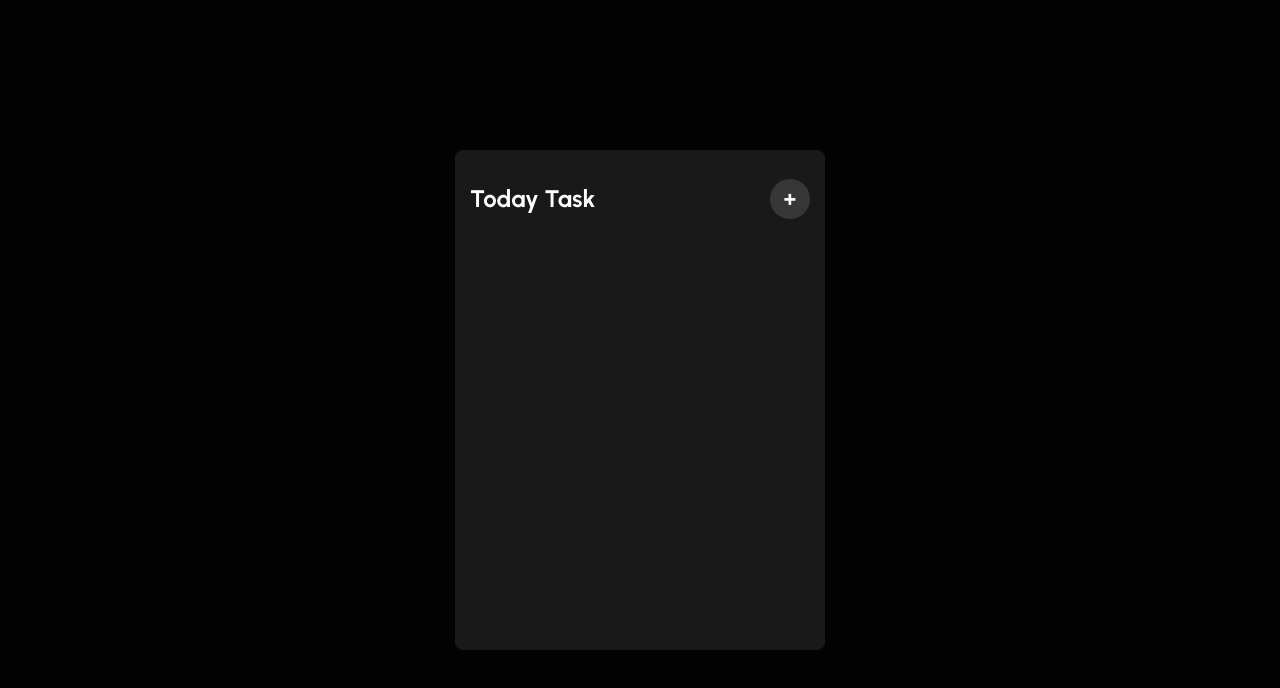
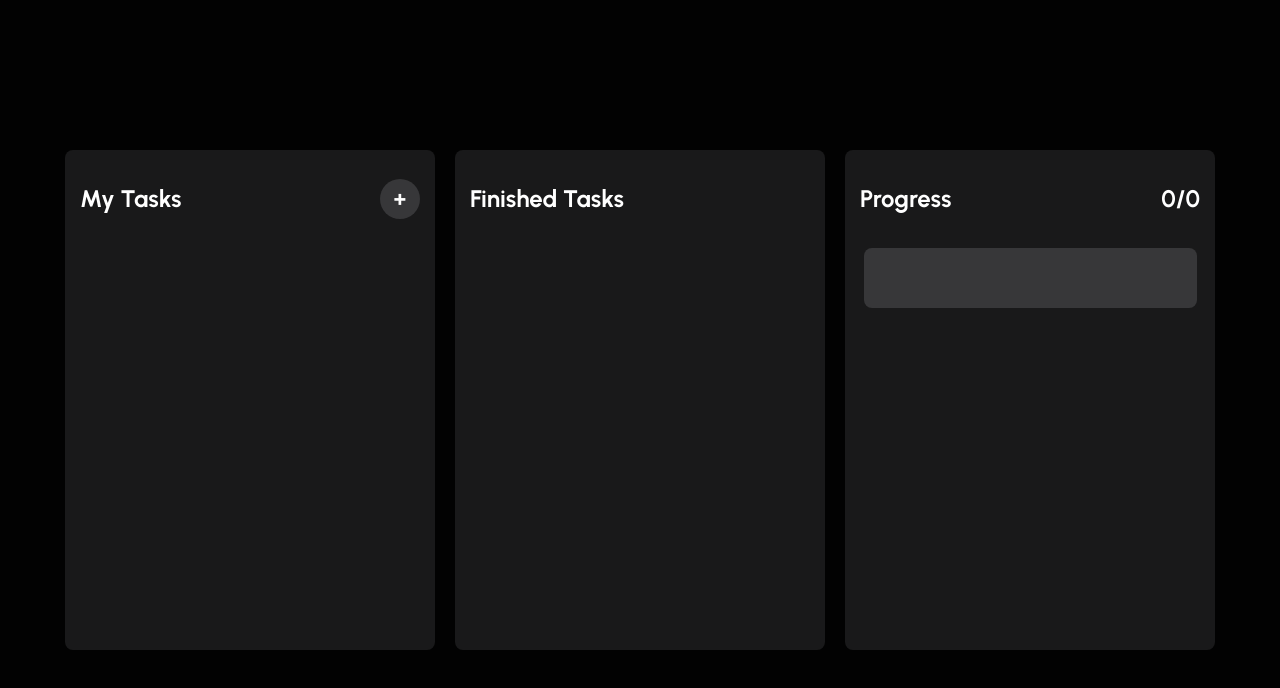
Before and after one commit to 2piradrian/to-do-searchbar, a React (Create React App) app: page / in a window 1280 px wide. Shown: the top 688 px of the page. Built offline with nearby package versions, Linux system fonts and the light colour scheme.

Commit message:
useTasks

```diff
--- a/src/Components/Home/Home.jsx
+++ b/src/Components/Home/Home.jsx
@@ -6,24 +6,50 @@ import TaskContainer from "../TaskContainer/TaskContainer";
 import { AddButton, Title, TitleContainer } from "./HomeSt";
 import { useDispatch, useSelector } from "react-redux";
 import { open_modal } from "../../Redux/Actions/creators";
+import { useTasks } from "../../Hooks/useTasks";
+import Progress from "../Progress/Progress";
 
 function Home() {
 	const modal = useSelector((state) => state.modal);
 	const tasks = useSelector((state) => state.tasks);
 	const dispatch = useDispatch();
 
+	const { inProgress, finished } = useTasks();
+
 	return (
 		<>
 			<TaskContainer>
 				<TitleContainer>
-					<Title>Today Task</Title>
+					<Title>My Tasks</Title>
 					<AddButton onClick={() => dispatch(open_modal())}>+</AddButton>
 				</TitleContainer>
 				<ScrolleableCard>
-					{tasks.length > 0 &&
-						tasks.map((task) => {
+					{inProgress.length > 0 &&
+						inProgress.map((task) => {
 							return <Task {...task} key={task.id} />;
 						})}
+				</ScrolleableCard>
+			</TaskContainer>
+			<TaskContainer>
+				<TitleContainer>
+					<Title>Finished Tasks</Title>
+				</TitleContainer>
+				<ScrolleableCard>
+					{finished.length > 0 &&
+						finished.map((task) => {
+							return <Task {...task} key={task.id} />;
+						})}
+				</ScrolleableCard>
+			</TaskContainer>
+			<TaskContainer>
+				<TitleContainer>
+					<Title>Progress</Title>
+					<Title>
+						{finished.length}/{tasks.length}
+					</Title>
+				</TitleContainer>
+				<ScrolleableCard>
+					<Progress />
 				</ScrolleableCard>
 			</TaskContainer>
 			{modal && <ModalForm />}
--- /dev/null
+++ b/src/Components/Progress/Progress.jsx
@@ -0,0 +1,14 @@
+import React from "react";
+import { ProgressBox, ProgressContent, ProgressName } from "./ProgressSt";
+
+function Progress(props) {
+	return (
+		<ProgressBox>
+			<ProgressContent>
+				<ProgressName></ProgressName>
+			</ProgressContent>
+		</ProgressBox>
+	);
+}
+
+export default Progress;
--- /dev/null
+++ b/src/Components/Progress/ProgressSt.js
@@ -0,0 +1,27 @@
+import styled from "styled-components";
+
+export const ProgressBox = styled.div`
+	height: 60px;
+	width: 90%;
+	padding: 10px 20px;
+	border-radius: 8px;
+	display: flex;
+	justify-content: space-between;
+	align-items: center;
+	background-color: ${(props) => props.theme.tertiaryBackground};
+`;
+
+export const ProgressContent = styled.div`
+	height: 100%;
+	width: auto;
+	display: flex;
+	flex-direction: column;
+	justify-content: center;
+	align-items: flex-start;
+`;
+
+export const ProgressName = styled.p`
+	font-size: 16px;
+	font-weight: 500;
+	text-align: start;
+`;
--- a/src/Components/Task/Task.jsx
+++ b/src/Components/Task/Task.jsx
@@ -1,10 +1,10 @@
 import React from "react";
 import { useDispatch } from "react-redux";
-import { delete_task } from "../../Redux/Actions/creators";
-import { TaskBox, TaskContent, TaskDate, TaskName, TrashIcon } from "./TaskSt";
+import { delete_task, finish_task } from "../../Redux/Actions/creators";
+import { ReadyIcon, TaskBox, TaskContent, TaskDate, TaskName, TrashIcon } from "./TaskSt";
 
 function Task(props) {
-	const { name, id, day, snapId, category } = props;
+	const { name, day, category, status } = props;
 	const dispatch = useDispatch();
 	return (
 		<TaskBox>
@@ -14,8 +14,11 @@ function Task(props) {
 					{day}, {category}
 				</TaskDate>
 			</TaskContent>
-			{}
-			<TrashIcon onClick={() => dispatch(delete_task({ id, snapId }))} />
+			{status === "inProgress" ? (
+				<ReadyIcon onClick={() => dispatch(finish_task(props))} />
+			) : (
+				<TrashIcon onClick={() => dispatch(delete_task(props))} />
+			)}
 		</TaskBox>
 	);
 }
--- a/src/Components/Task/TaskSt.js
+++ b/src/Components/Task/TaskSt.js
@@ -1,5 +1,6 @@
 import styled from "styled-components";
 import { FaTrashAlt } from "react-icons/fa";
+import { GoCheck } from "react-icons/go";
 
 export const TaskBox = styled.div`
 	height: 60px;
@@ -36,3 +37,8 @@ export const TrashIcon = styled(FaTrashAlt)`
 	font-size: 18px;
 	cursor: pointer;
 `;
+
+export const ReadyIcon = styled(GoCheck)`
+	font-size: 25px;
+	cursor: pointer;
+`;
--- /dev/null
+++ b/src/Hooks/useTasks.js
@@ -0,0 +1,19 @@
+import { useEffect, useState } from "react";
+import { useSelector } from "react-redux";
+
+export function useTasks() {
+	const [inProgress, setInProgress] = useState([]);
+	const [finished, setFinished] = useState([]);
+
+	const state = useSelector((state) => state.tasks);
+
+	useEffect(() => {
+		const tasksInProgress = state.filter((task) => task.status === "inProgress");
+		const tasksFinished = state.filter((task) => task.status === "finished");
+
+		setInProgress(tasksInProgress);
+		setFinished(tasksFinished);
+	}, [state]);
+
+	return { inProgress, finished };
+}
```
